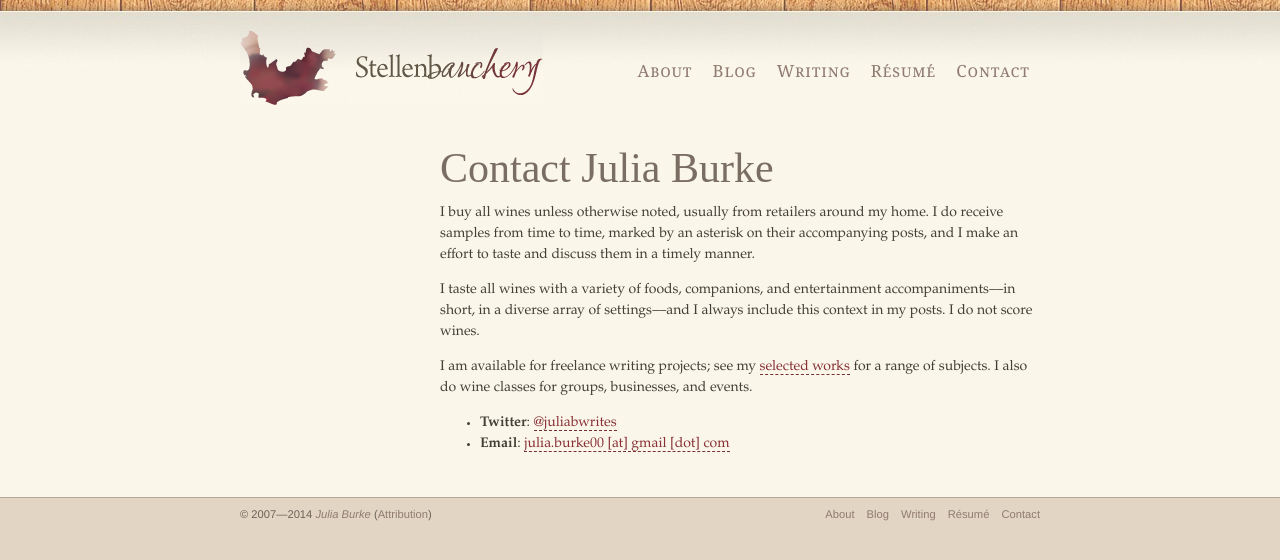
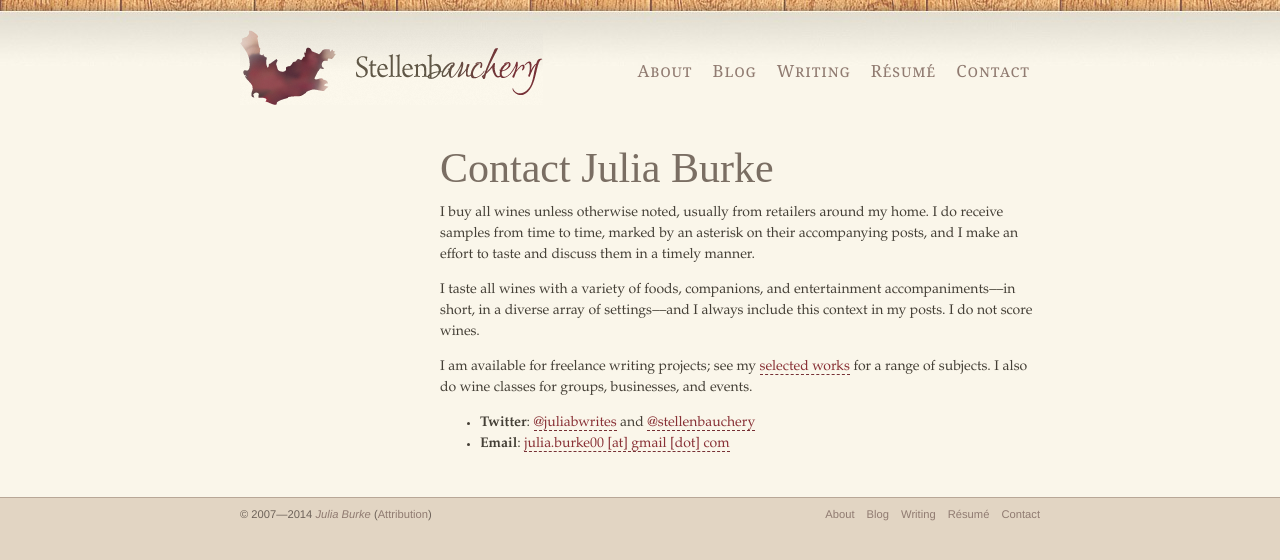
Before and after one commit to nywinewench/nywinewench.github.io, a Jekyll site: the page built from contact.md, in a window 1280 px wide. Shown: the top 560 px of the page. Built offline with Jekyll 4.4.1, drawn with Linux system fonts in a browser that asks for light colours; some web fonts are replaced; Markdown is read by kramdown in place of the engine named in the settings.

Commit message:
Twitter update

```diff
--- a/contact.md
+++ b/contact.md
@@ -10,5 +10,5 @@ I taste all wines with a variety of foods, companions, and entertainment accompa
 I am available for freelance writing projects; see my [selected works](/writing.html)
 for a range of subjects. I also do wine classes for groups, businesses, and events.
 
-* **Twitter**: [@juliabwrites](https://twitter.com/juliabwrites)
+* **Twitter**: [@juliabwrites](https://twitter.com/juliabwrites) and [@stellenbauchery](https://twitter.com/stellenbauchery)
 * **Email**: <script type='text/javascript' src='/javascripts/email.js'></script>
```
